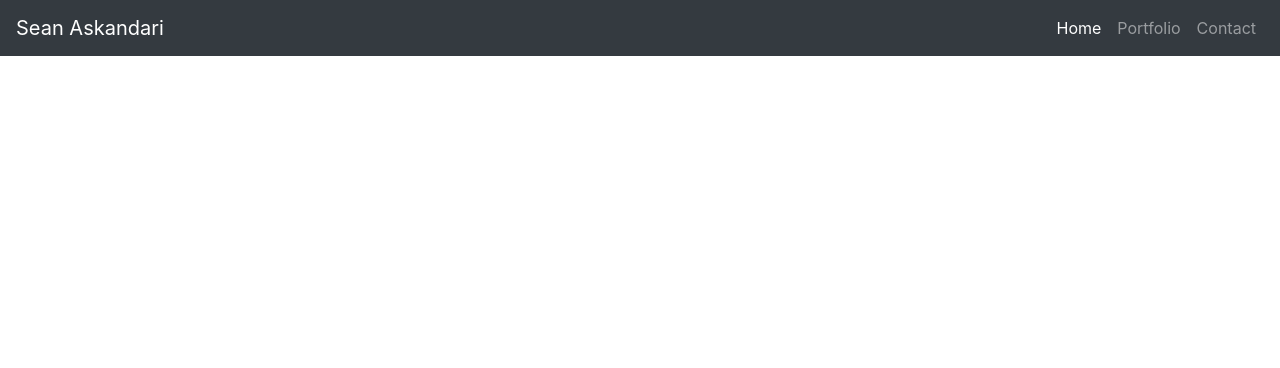
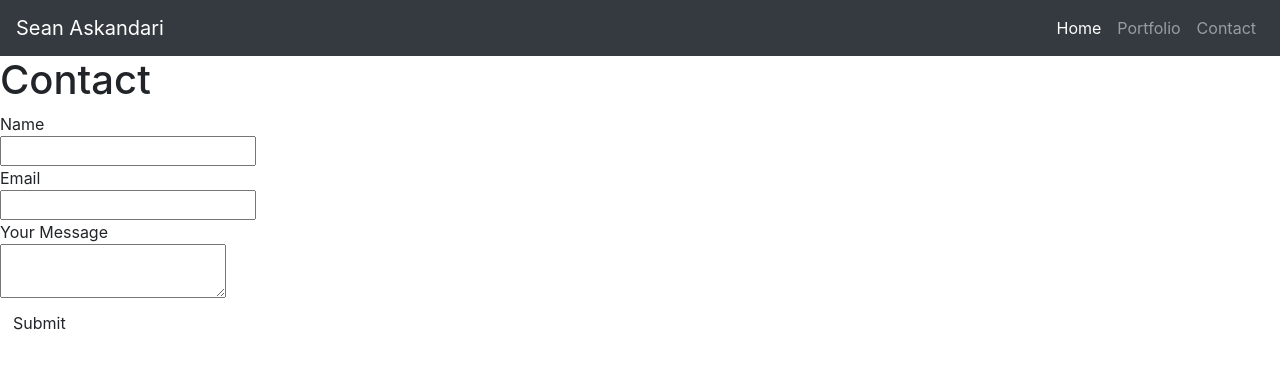
Before and after one commit to seanaskandari/Homework-2-Respsonsive-Bootstrap-SA, a plain HTML site: page contact.html in a window 1280 px wide. Drawn offline with nearby package versions, Linux system fonts and the light colour scheme.

Commit message:
Homework update

```diff
--- a/contact.html
+++ b/contact.html
@@ -9,7 +9,7 @@
     <script src="https://stackpath.bootstrapcdn.com/bootstrap/4.5.1/js/bootstrap.min.js" integrity="sha384-XEerZL0cuoUbHE4nZReLT7nx9gQrQreJekYhJD9WNWhH8nEW+0c5qq7aIo2Wl30J" crossorigin="anonymous"></script>
 
 
-    <title>Document</title>
+    <title>Contact Us!</title>
 
 </head>
 <body>
@@ -35,7 +35,40 @@
          </div>
      </nav>
 
+     <div class="wrapper">
+         <div class="content">
+             <h1>Contact</h1>
+         </div>
 
+        <div class="form">
+            <div class="top-form">
+                <div class="inner-form">
+                    <div class="label">Name</div>
+                    <input type="text">
+                </div>
+
+            <div class="middle-form">
+                <div class="inner-form">
+                    <div class="label">Email</div>
+                    <input type="text">
+                </div>
+            </div>
+
+            <div class="bottom-form">
+                <div class="inner-form">
+                    <div class="label">Your Message</div>
+                    <textarea></textarea>
+                </div>
+            </div>
+
+            <div class="btn">Submit</div>
+
+
+        </div>
+
+
+
+     </div>
 
 
 
```
Also changed, not shown: index.html (+1 -1 lines), portfolio.html (+27 -2 lines).
